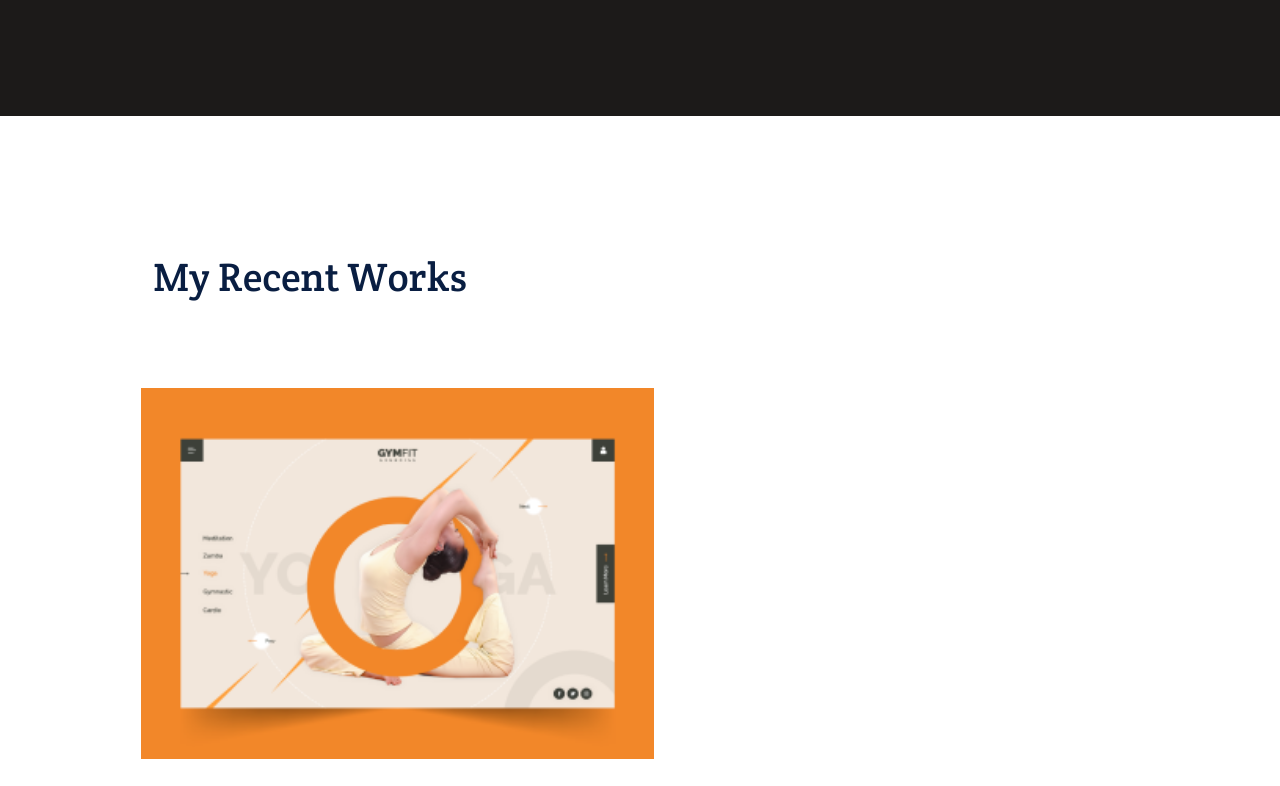
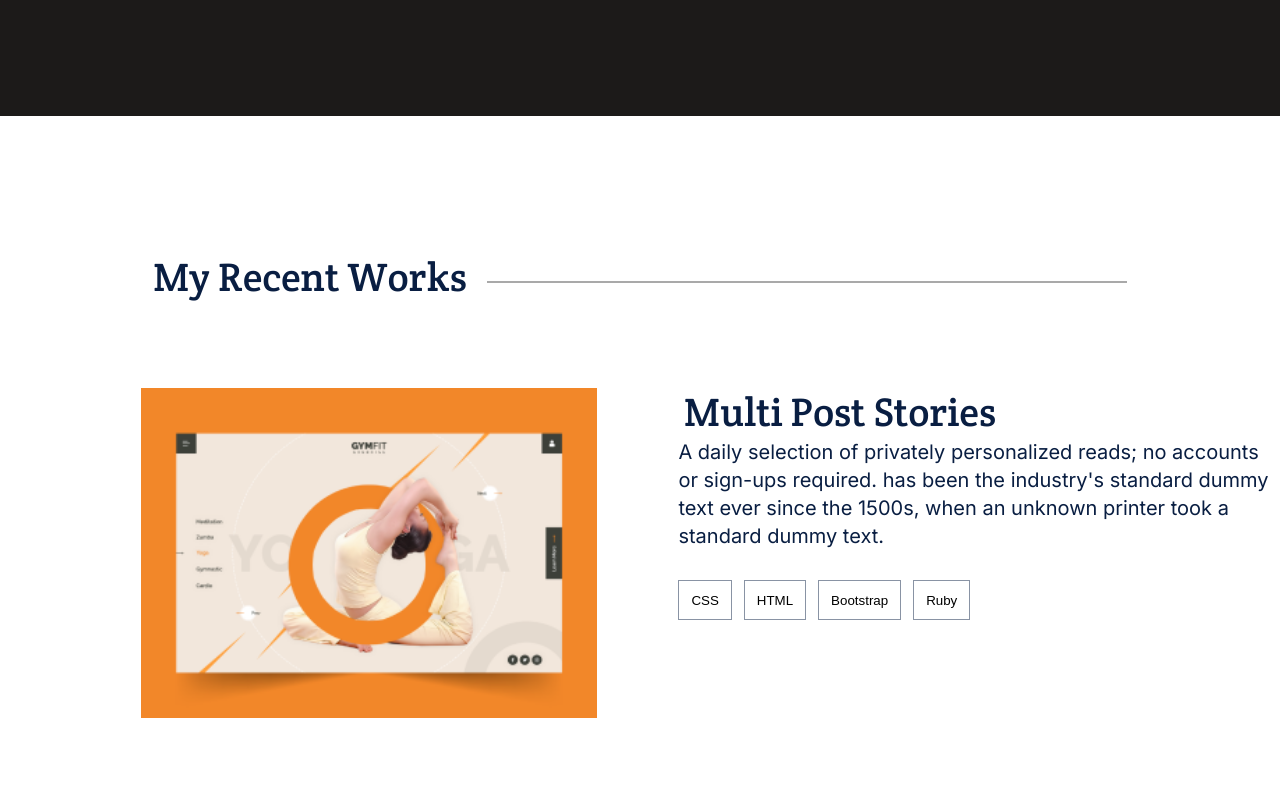
Before and after one commit to meryemsanem/Portfolio, a website: page index.html in a window 1280 px wide. Shown: the part 754-1540 px from the top of the page. Drawn offline with Linux system fonts and the light colour scheme.

Commit message:
Updated files.

```diff
--- a/index.html
+++ b/index.html
@@ -56,13 +56,14 @@
       </ul>
     </section>
     <section id="work">
-      <h3 class="recent-works">My Recent Works</h3>
+      <h3 class="recentt-works">My Recent Works</h3>
       <div class="vector">
         <img src="icons/vector.png" />
       </div>
-      <!-- <div class="desktop-vector">
-        <img src="icons/desktop-vector.png" />
-      </div> -->
+      <div class="text-line">
+        <h3 class="recent-works">My Recent Works</h3>
+        <div class="line"></div>
+      </div>
 
       <div class="image">
         <img src="icons/image1.png" class="background-img" />
--- a/style.css
+++ b/style.css
@@ -166,7 +166,7 @@
     width: 100%;
   }
 
-  .recent-works {
+  .recentt-works {
     height: 83px;
     width: 100%;
     border-radius: nullpx;
@@ -176,6 +176,7 @@
     line-height: 52px;
     text-align: center;
     margin-top: 120px;
+    color: #1c1a19;
   }
 
   .vector {
@@ -749,6 +750,13 @@
   .desktop-vector {
     display: none;
   }
+
+  .line {
+    display: none;
+  }
+  .text-line {
+    display: none;
+  }
 }
 
 @media screen and (min-width: 768px) {
@@ -843,7 +851,7 @@
   }
   .text {
     font-family: "Inter", serif;
-    font-size: 20px;
+    font-size: 1.5vw;
     font-weight: 400;
     line-height: 32px;
     letter-spacing: 0em;
@@ -887,24 +895,20 @@
     display: none;
   }
 
-  /* .desktop-vector {
-    width: 100%;
-    max-width: fit-content;
-  } */
-
-  /* .recent-works:after {
-    margin-left: 350px;
-    content: " ";
-    height: 0.1px;
-    width: 45%;
-    display: block;
-    position: absolute;
-    background: #212121;
-    margin-top: -25px;
-  } */
+  .line {
+    width: 50%;
+    border: 1px solid darkgray;
+    height: 1px;
+    margin-bottom: 20px;
+    margin-left: 20px;
+  }
+  .text-line {
+    display: flex;
+    align-items: flex-end;
+  }
 
   .background-img {
-    width: 45%;
+    width: 40%;
     /* max-width: fit-content; */
   }
   .image {
@@ -913,7 +917,7 @@
     margin-top: 85px;
   }
 
-  /* .work-title {
+  .work-title {
     font-family: "Crete Round", serif;
     font-size: 40px;
     font-weight: 400;
@@ -924,5 +928,50 @@
     margin-left: 400px;
     display: flex;
     justify-content: center;
-  } */
+  }
+
+  .recentt-works {
+    display: none;
+  }
+  .inside-text {
+    font-family: "Inter", serif;
+    font-size: 20px;
+    font-weight: 400;
+    line-height: 28px;
+    letter-spacing: 0em;
+    text-align: left;
+    color: #091e42;
+    margin-left: 480px;
+    display: flex;
+    justify-content: center;
+    margin-left: 53%;
+  }
+
+  .languages {
+    margin-left: 53%;
+    list-style: none;
+    flex-direction: row;
+    display: flex;
+    gap: 12px;
+    margin-top: 30px;
+    align-items: center;
+    font-family: "Inter", serif;
+    font-size: 15px;
+    font-weight: 500;
+    line-height: 20px;
+    text-align: left;
+    max-width: fit-content;
+    width: 100%;
+    text-decoration: none;
+  }
+
+  .lang {
+    border: 1px solid #8993a4;
+    height: 40px;
+    width: 100%;
+    max-width: fit-content;
+    padding: 10px 12px 10px 12px;
+    text-decoration: none;
+    background-color: white;
+  }
 }
```
